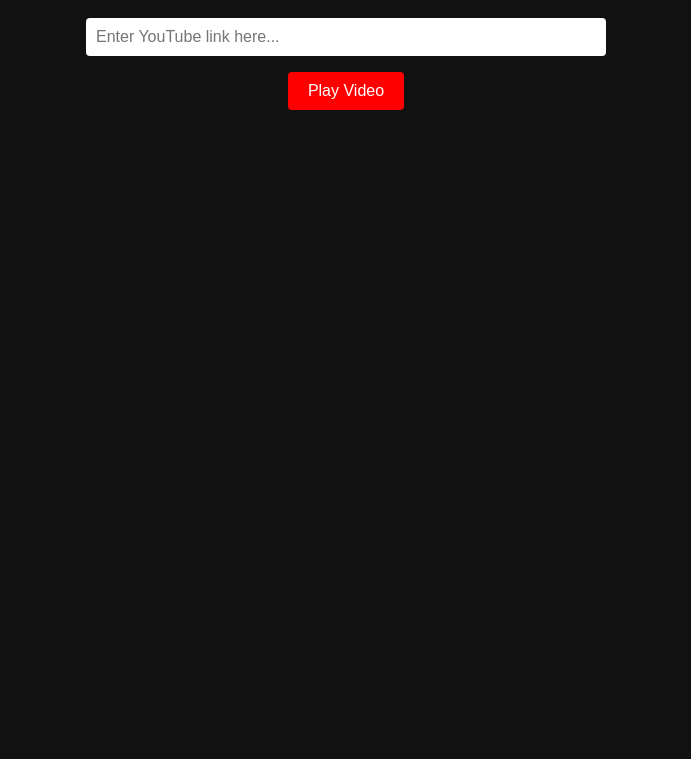
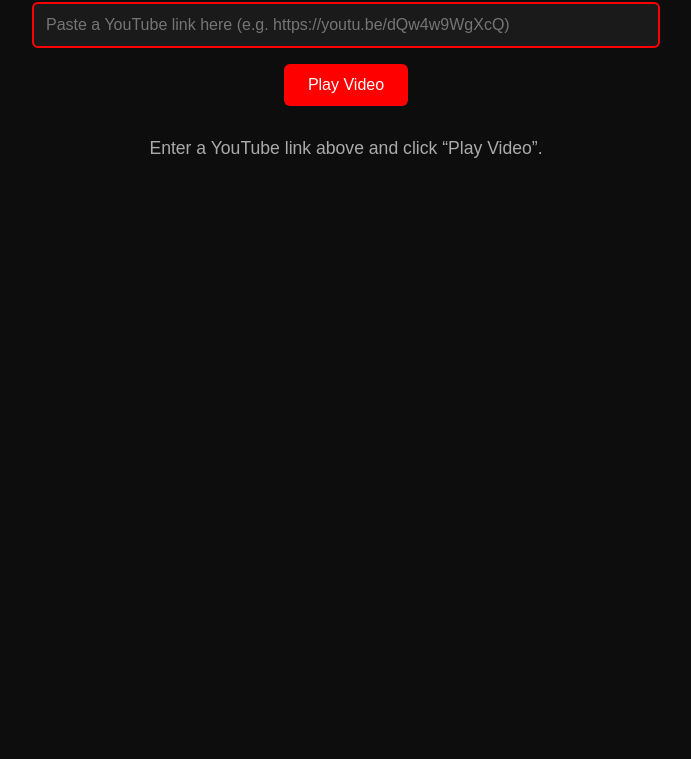
Before and after one commit to totallyastudentaccount/totallyastudentaccount.github.io, a plain HTML site: page index.html in a window 1280 px wide. Shown: the part 105-864 px from the top of the page, without its empty margins (294-985 px from the left). Drawn offline with Linux system fonts and the light colour scheme.

Commit message:
Refactor HTML and CSS for YouTube Video Player

```diff
--- a/index.html
+++ b/index.html
@@ -7,57 +7,82 @@
   <style>
     body {
       font-family: Arial, sans-serif;
-      background: #111;
-      color: #fff;
+      background-color: #0d0d0d;
+      color: #ffffff;
       display: flex;
       flex-direction: column;
       align-items: center;
       justify-content: flex-start;
       min-height: 100vh;
       margin: 0;
-      padding: 2em;
+      padding: 2rem;
     }
     h1 {
-      margin-bottom: 1em;
       color: #ff0000;
+      margin-bottom: 1rem;
+      text-align: center;
+    }
+    #input-container {
+      display: flex;
+      flex-direction: column;
+      align-items: center;
+      width: 100%;
+      max-width: 600px;
     }
     input[type="text"] {
-      width: 80%;
-      max-width: 500px;
-      padding: 10px;
-      font-size: 16px;
-      border: none;
-      border-radius: 4px;
-      margin-bottom: 1em;
+      width: 100%;
+      padding: 0.75rem;
+      font-size: 1rem;
+      border-radius: 6px;
+      border: 2px solid #ff0000;
+      outline: none;
+      margin-bottom: 1rem;
+      background: #1a1a1a;
+      color: white;
     }
     button {
-      background: #ff0000;
+      background-color: #ff0000;
       color: white;
       border: none;
-      padding: 10px 20px;
-      font-size: 16px;
-      border-radius: 4px;
+      padding: 0.75rem 1.5rem;
+      font-size: 1rem;
+      border-radius: 6px;
       cursor: pointer;
+      transition: background 0.3s ease;
     }
     button:hover {
-      background: #cc0000;
+      background-color: #cc0000;
     }
     iframe {
-      margin-top: 2em;
-      width: 80%;
+      display: none;
+      margin-top: 2rem;
+      width: 100%;
       max-width: 800px;
       height: 450px;
       border: none;
       border-radius: 8px;
     }
+    #placeholder {
+      margin-top: 2rem;
+      font-size: 1.1rem;
+      color: #aaa;
+      text-align: center;
+    }
   </style>
 </head>
 <body>
   <h1>🎬 YouTube Video Player</h1>
-  <input id="videoUrl" type="text" placeholder="Enter YouTube link here..." />
-  <button onclick="loadVideo()">Play Video</button>
+  <div id="input-container">
+    <input
+      id="videoUrl"
+      type="text"
+      placeholder="Paste a YouTube link here (e.g. https://youtu.be/dQw4w9WgXcQ)"
+    />
+    <button onclick="loadVideo()">Play Video</button>
+  </div>
 
-  <iframe id="videoFrame" src="" allowfullscreen></iframe>
+  <iframe id="videoFrame" allowfullscreen></iframe>
+  <div id="placeholder">Enter a YouTube link above and click “Play Video”.</div>
 
   <script>
     function extractVideoId(url) {
@@ -68,12 +93,15 @@
     }
 
     function loadVideo() {
-      const input = document.getElementById("videoUrl").value;
+      const input = document.getElementById("videoUrl").value.trim();
       const videoId = extractVideoId(input);
       const iframe = document.getElementById("videoFrame");
+      const placeholder = document.getElementById("placeholder");
 
       if (videoId) {
         iframe.src = `https://www.youtube.com/embed/${videoId}`;
+        iframe.style.display = "block";
+        placeholder.style.display = "none";
       } else {
         alert("Please enter a valid YouTube link.");
       }
```
